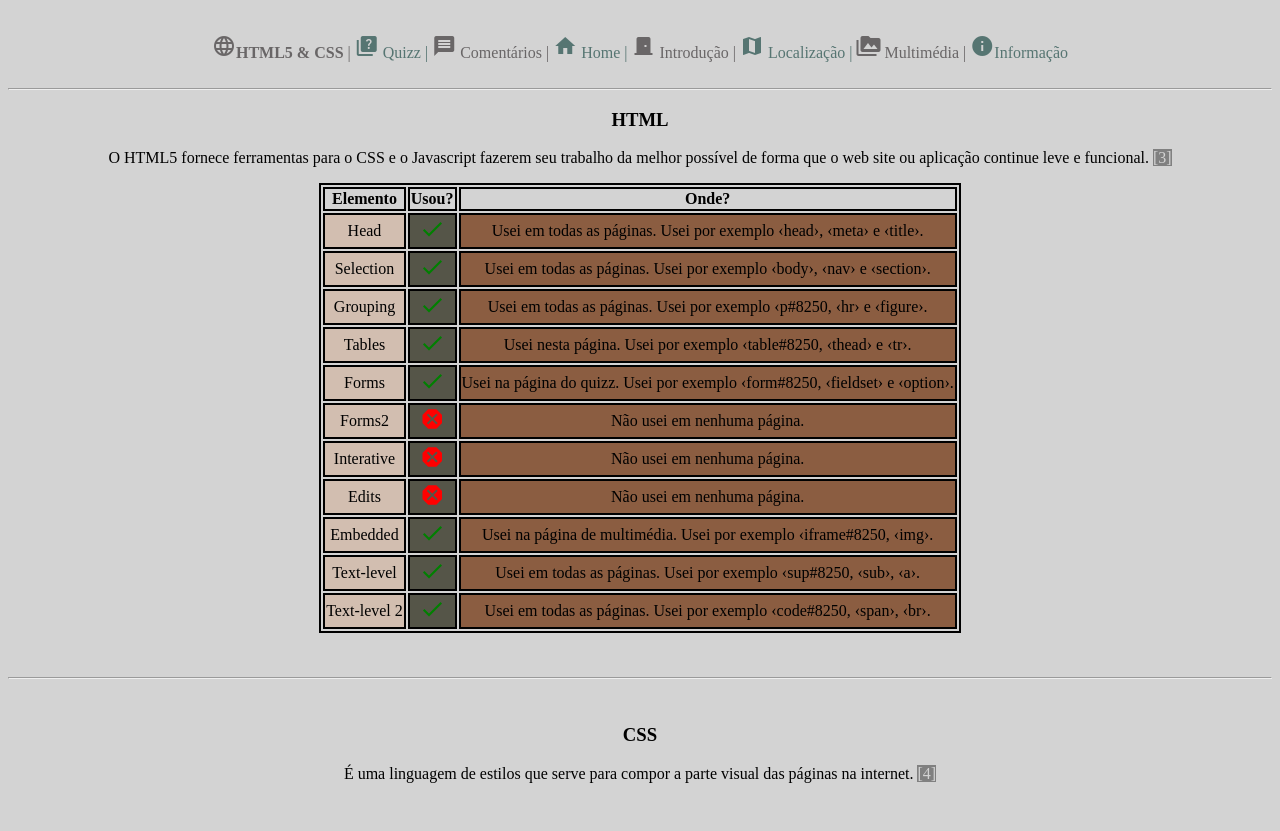
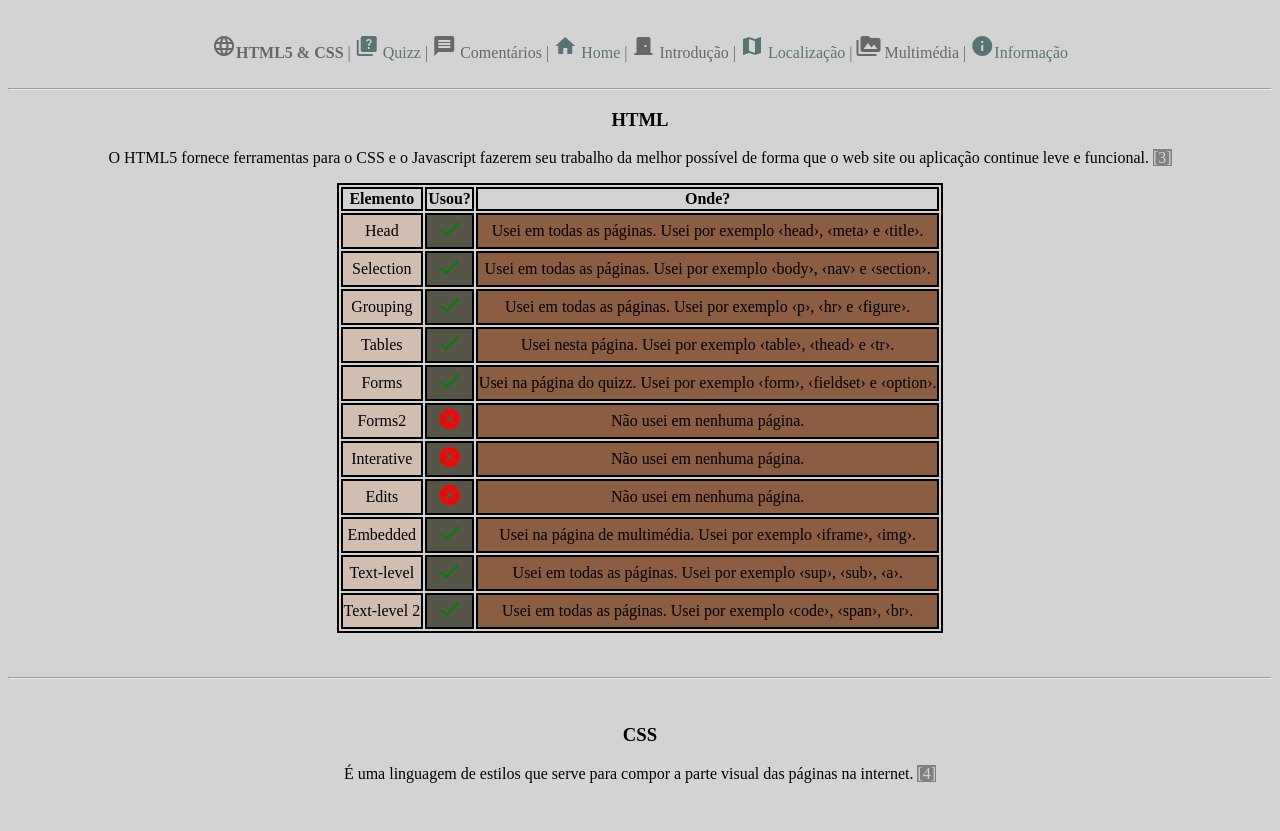
Before and after one commit to Frederico-21900295/ProgramacaoWeb, a PHP site: page /lab4/html5-css.html in a window 1280 px wide. Shown: the part 307-1138 px from the top of the page. Run offline with PHP 8.4, Linux system fonts and the light colour scheme; some web fonts are replaced.

Commit message:
Add files via upload

```diff
--- a/lab4/html5-css.html
+++ b/lab4/html5-css.html
@@ -67,16 +67,16 @@
         <tr>
           <td>Grouping</td>
           <td> <i class="material-icons" style="font-size:26px;color:green">done</i></td>
-          <td>Usei em todas as páginas. Usei por exemplo &#8249p#8250, &#8249hr&#8250 e &#8249figure&#8250.</td>
+          <td>Usei em todas as páginas. Usei por exemplo &#8249p&#8250, &#8249hr&#8250 e &#8249figure&#8250.</td>
           <tr>
             <td>Tables</td>
             <td> <i class="material-icons" style="font-size:26px;color:green">done</i></td>
-            <td>Usei nesta página. Usei por exemplo &#8249table#8250, &#8249thead&#8250 e &#8249tr&#8250.</td>
+            <td>Usei nesta página. Usei por exemplo &#8249table&#8250, &#8249thead&#8250 e &#8249tr&#8250.</td>
           </tr>
           <tr>
             <td>Forms</td>
             <td> <i class="material-icons" style="font-size:26px;color:green">done</i></td>
-            <td>Usei na página do quizz. Usei por exemplo &#8249form#8250, &#8249fieldset&#8250 e &#8249option&#8250.</td>
+            <td>Usei na página do quizz. Usei por exemplo &#8249form&#8250, &#8249fieldset&#8250 e &#8249option&#8250.</td>
           </tr>
           <tr>
             <td>Forms2</td>
@@ -96,17 +96,17 @@
           <tr>
             <td>Embedded</td>
             <td> <i class="material-icons" style="font-size:26px;color:green">done</i></td>
-            <td>Usei na página de multimédia. Usei por exemplo &#8249iframe#8250, &#8249img&#8250.</td>
+            <td>Usei na página de multimédia. Usei por exemplo &#8249iframe&#8250, &#8249img&#8250.</td>
           </tr>
           <tr>
             <td>Text-level</td>
             <td> <i class="material-icons" style="font-size:26px;color:green">done</i></td>
-            <td>Usei em todas as páginas. Usei por exemplo &#8249sup#8250, &#8249sub&#8250, &#8249a&#8250.</td>
+            <td>Usei em todas as páginas. Usei por exemplo &#8249sup&#8250, &#8249sub&#8250, &#8249a&#8250.</td>
           </tr>
           <tr>
             <td>Text-level 2</td>
             <td> <i class="material-icons" style="font-size:26px;color:green">done</i></td>
-            <td>Usei em todas as páginas. Usei por exemplo &#8249code#8250, &#8249span&#8250, &#8249br&#8250.</td>
+            <td>Usei em todas as páginas. Usei por exemplo &#8249code&#8250, &#8249span&#8250, &#8249br&#8250.</td>
           </tr>
       </tbody>
     </table>
--- a/lab4/quizz.css
+++ b/lab4/quizz.css
@@ -55,7 +55,8 @@ nav > a:hover {
 }
 
 section + h3 {
-    color: darkblue;
+    color: darkslateblue;
+    font-size: larger;
 }
 
 
```
Also changed, not shown: lab4/quizz.html (+4 -4 lines).
